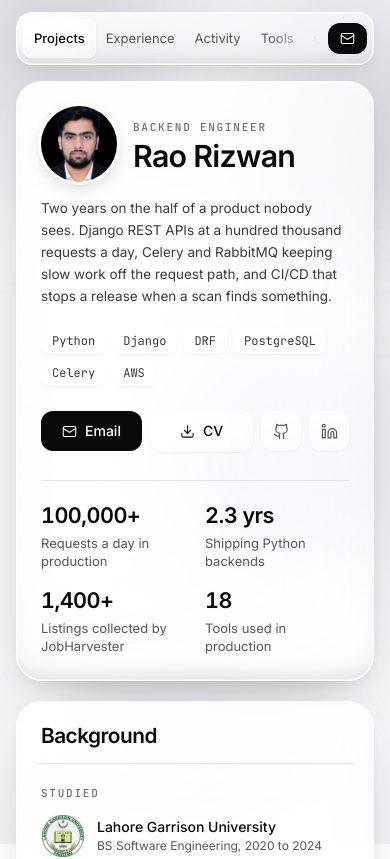
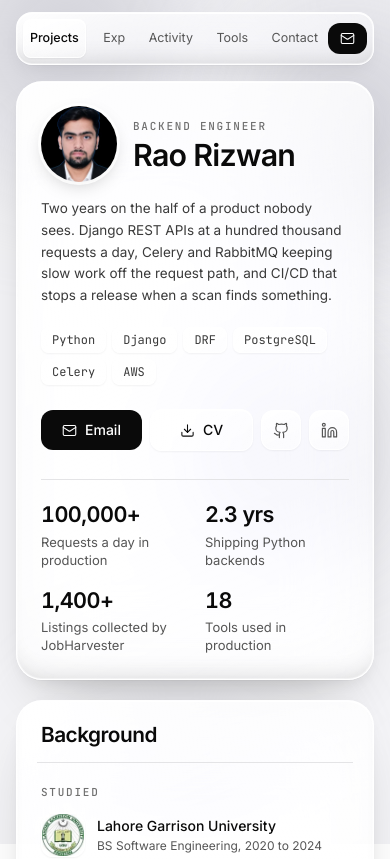
Before and after one commit to devRaoRizwan/portfolio, a React (Vite) app: page / in a window 390 px wide. Shown: the top 859 px of the page. Built offline with nearby package versions, Linux system fonts and the light colour scheme.

Commit message:
mobile view imp

```diff
--- a/src/components/Header.jsx
+++ b/src/components/Header.jsx
@@ -3,9 +3,10 @@ import { profile } from '../content'
 import { Shell } from './Sections'
 import { IconMail, gmailWebUrl, openGmail } from './ui'
 
+// `short` is the label phones use, so every link fits without scrolling.
 const LINKS = [
   { id: 'projects', label: 'Projects' },
-  { id: 'work', label: 'Experience' },
+  { id: 'work', label: 'Experience', short: 'Exp' },
   { id: 'activity', label: 'Activity' },
   { id: 'stack', label: 'Tools' },
   { id: 'contact', label: 'Contact' },
@@ -43,24 +44,32 @@ export default function Header({ base = '' }) {
       <Shell>
         <nav
           aria-label="Sections"
-          className="glass flex items-center gap-2 rounded-2xl py-1.5 pl-1.5 pr-1.5 sm:pl-4"
+          className="glass flex items-center gap-1 rounded-2xl py-1.5 pl-1.5 pr-1.5 sm:gap-2 sm:pl-4"
         >
           <a href={base ? '/' : '#top'} className="hidden shrink-0 text-[15px] font-semibold tracking-tight text-ink sm:block">
             {profile.name}
           </a>
 
-          <ul className="-my-1 mr-auto flex min-w-0 items-center overflow-x-auto py-1 [mask-image:linear-gradient(to_right,#000_82%,transparent)] [scrollbar-width:none] sm:ml-6 sm:[mask-image:none]">
+          <ul className="flex min-w-0 flex-1 items-center justify-between sm:ml-6 sm:mr-auto sm:flex-none sm:justify-start">
             {LINKS.map((l) => (
-              <li key={l.id} className="shrink-0">
+              <li key={l.id}>
                 <a
                   href={`${base}#${l.id}`}
                   onClick={() => !base && flash(l.id)}
                   aria-current={active === l.id ? 'true' : undefined}
-                  className={`block rounded-lg px-2.5 py-2 text-[13px] transition-colors ${
+                  aria-label={l.short ? l.label : undefined}
+                  className={`block whitespace-nowrap rounded-lg px-1.5 py-2 text-[12.5px] transition-colors max-[359px]:px-1 max-[359px]:text-[11.5px] min-[400px]:px-2.5 sm:text-[13px] ${
                     active === l.id ? 'glass-chip font-medium text-ink' : 'text-muted hover:text-ink'
                   }`}
                 >
-                  {l.label}
+                  {l.short ? (
+                    <>
+                      <span className="sm:hidden">{l.short}</span>
+                      <span className="hidden sm:inline">{l.label}</span>
+                    </>
+                  ) : (
+                    l.label
+                  )}
                 </a>
               </li>
             ))}
```
Also changed, not shown: src/activity.json (+1 -1 lines).
